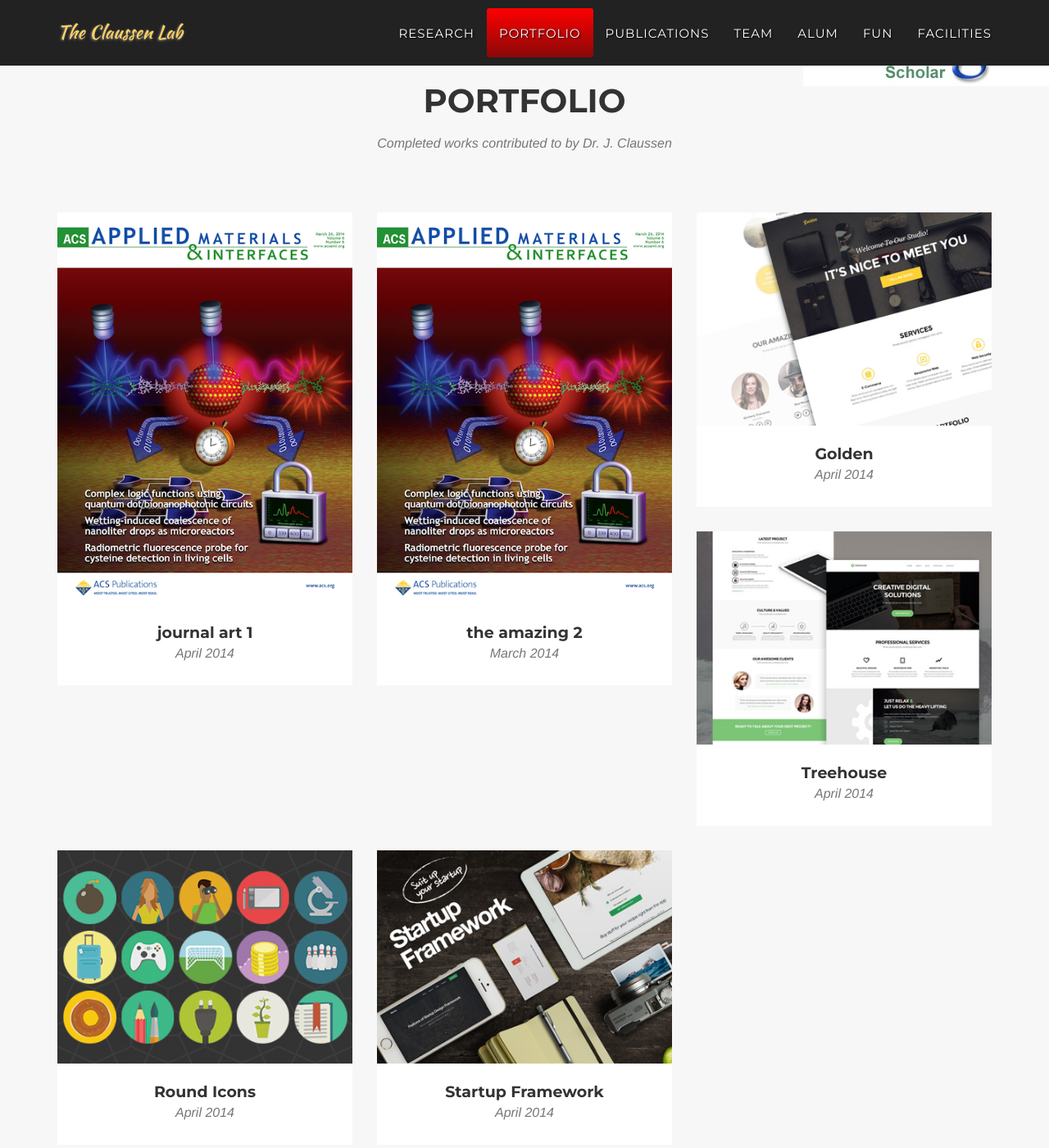
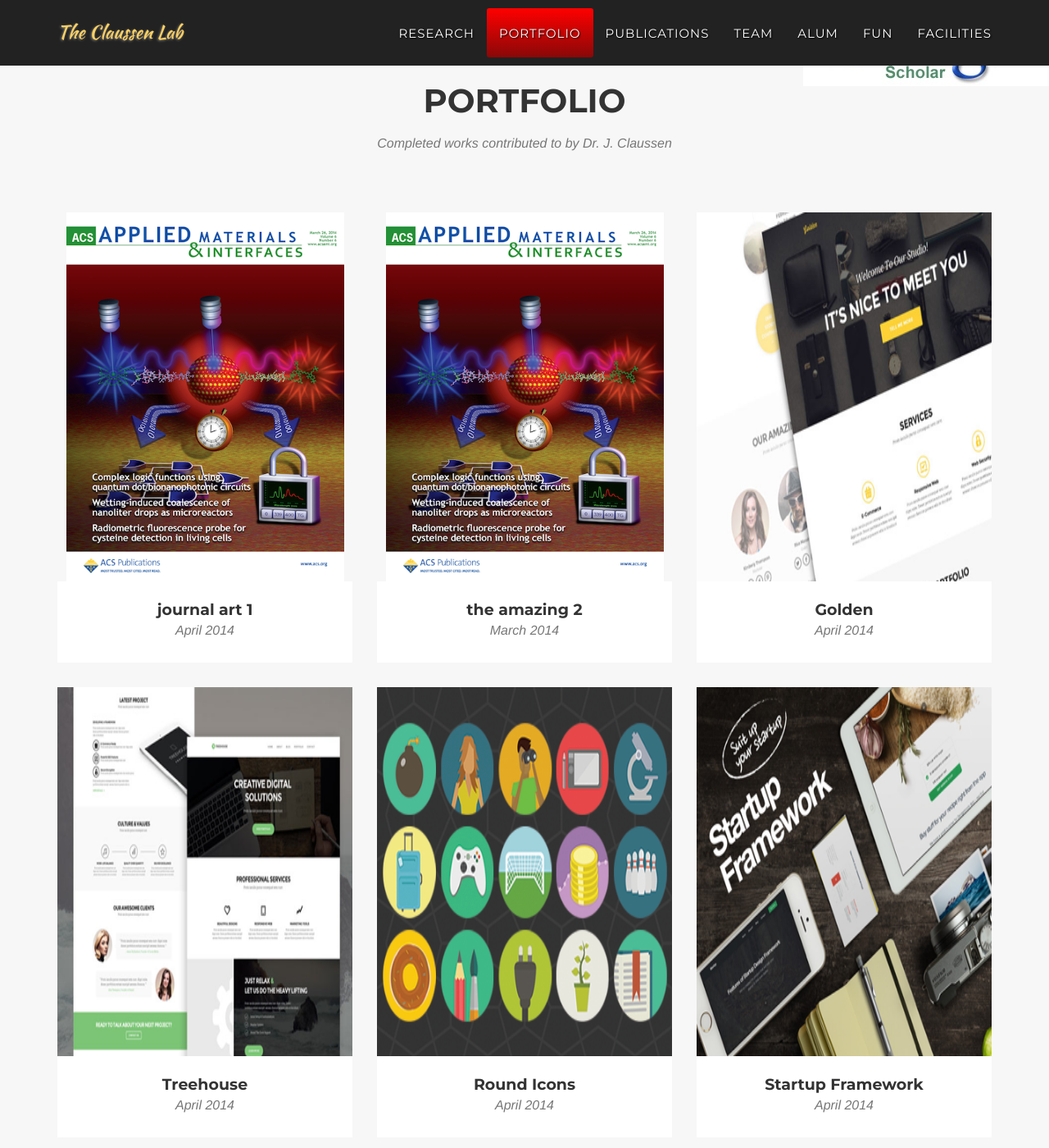
Before and after one commit to shaoweiD/newwebsite, a Jekyll site: the page built from index.html, in a window 1280 px wide and 1400 px high, scrolled down 1215 px. Shown: the whole window at 82% size. Built offline with Jekyll 4.4.1, drawn with Linux system fonts in a browser that asks for light colours; some web fonts are replaced.

Commit message:
Image design for height and alignment
Controls centered images in the grid.
No particular reason for the given height; it can be changed.

```diff
--- a/_includes/css/agency.css
+++ b/_includes/css/agency.css
@@ -407,6 +407,12 @@ section#Publications .section-heading a {
 #portfolio .portfolio-item {
     right: 0;
     margin: 0 0 15px;
+}
+
+#portfolio img {
+    height: 450px;
+    margin-left: auto;
+    margin-right: auto;
 }
 
 #portfolio .portfolio-item .portfolio-link {
```
